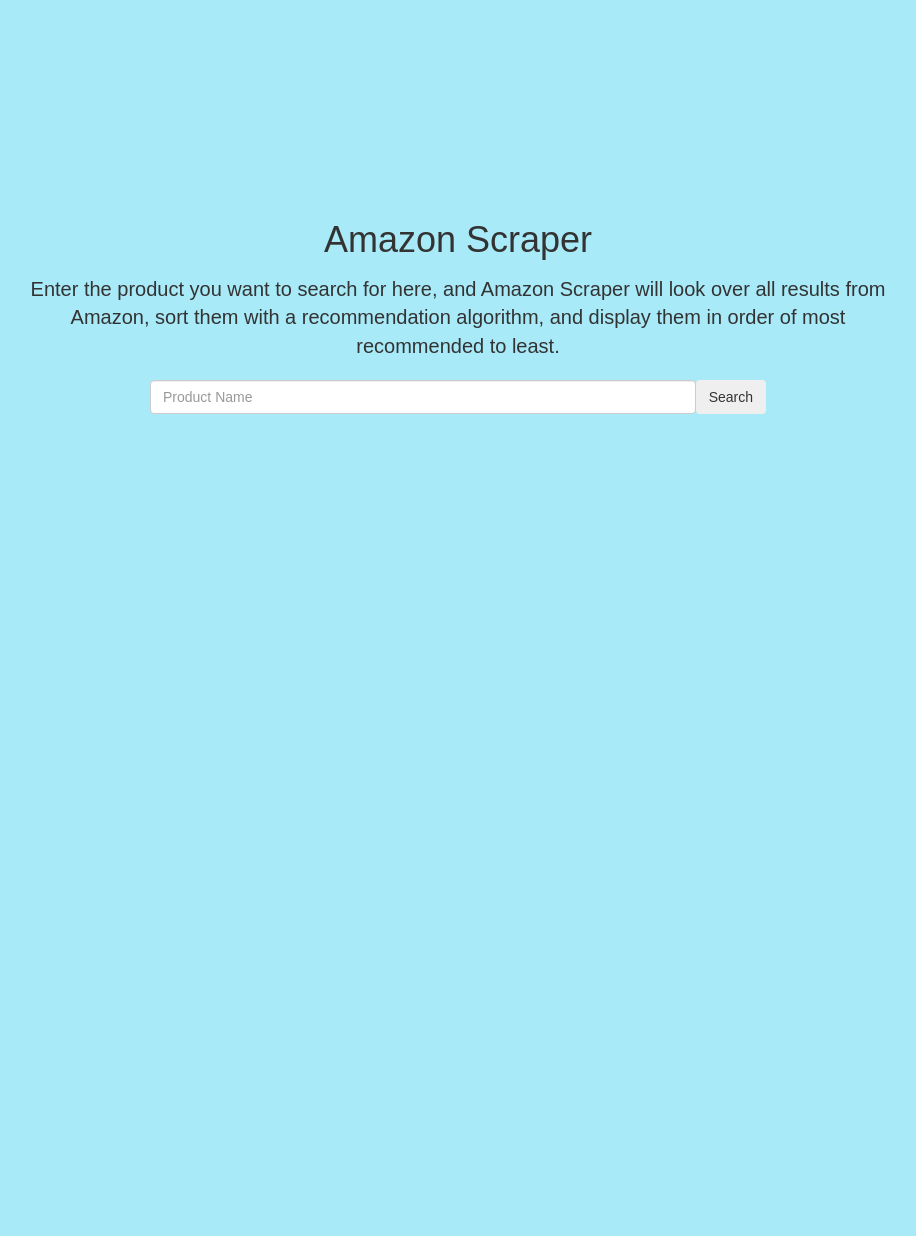
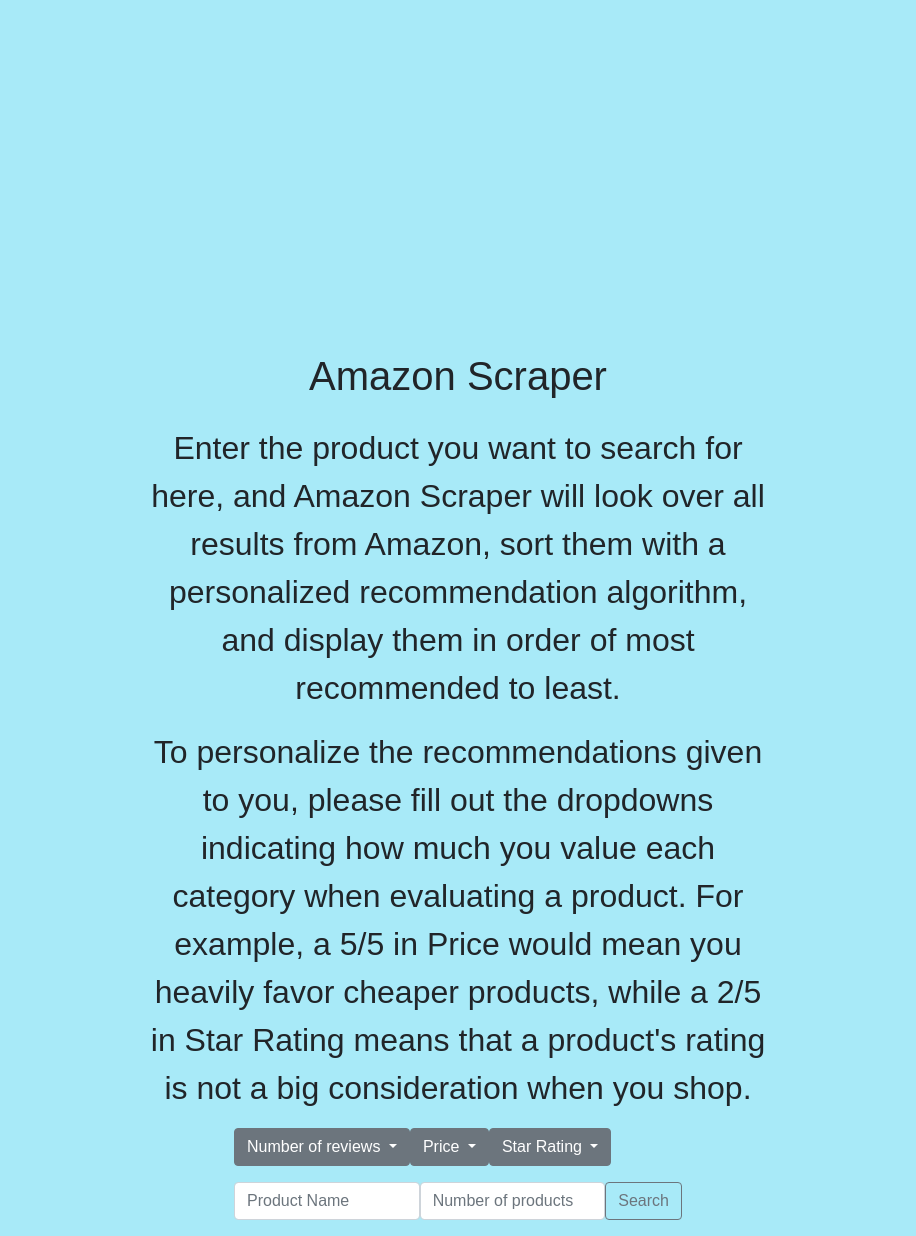
Before and after one commit to mlin55/AmazonScraper, a Flask app: page / in a window 1280 px wide. Shown: the whole page, without its empty margins (182-1098 px from the left). Before the commit the page ends 414 px from the top, so only its background shows below. Run offline with Flask 2, Linux system fonts and the light colour scheme.

Commit message:
Add option to choose number of products to search for and parameters to customize recommendation algorithm

```diff
--- a/app.py
+++ b/app.py
@@ -1,6 +1,5 @@
 from flask import Flask, render_template, url_for, request, redirect
 from scraper.scraper import scrapeForProduct, analyzeProductData
-from PIL import Image, ImageDraw
 
 app = Flask(__name__)
 
@@ -8,14 +7,15 @@
 def index():
   products = []
   if request.method == 'POST':
-    try:
-      redirect('/loading')
-      product_name = request.form['productInput']
-      products = scrapeForProduct(product_name, 1)
-      analyzeProductData(products)
-      return render_template('index.html', products=products, productName=product_name)
-    except:
-      return 'There was an issue scraping the data for this product from Amazon'
+    # try:
+    product_name = request.form['productName']
+    num_products = int(request.form['numProducts'])
+    print(request.form['priceDropdown'])
+    products = scrapeForProduct(product_name, num_products)
+    analyzeProductData(products)
+    return render_template('index.html', products=products, productName=product_name, numProducts=num_products)
+    # except:
+    #   return 'There was an issue scraping the data for this product from Amazon'
   else:
     return render_template('index.html', products=products)
 
--- a/scraper/analysis.py
+++ b/scraper/analysis.py
@@ -48,7 +48,7 @@
   # print(f"Link: {highestSR.link}\n")
 
 # Assigns each product in the list a value based on the number of reviews, price, and star rating, then returns them in sorted decreasing order
-def assignRecommendationScores(products):
+def assignRecommendationScores(products, reviewWeight, priceWeight, starWeight):
   N = len(products)
   # find average for numReviews, price, and starRating
   avgNumReviews, avgPrice, avgStarRating = 0, 0, 0
@@ -64,7 +64,7 @@
   avgPrice /= N
   avgStarRating /= N
 
-  # score = variance(numReviews) * 0.4 + variance(price) * 0.4 + variance(starRating) * 0.2 idk im not a statistician
+  # score = variance(numReviews) * reviewWeight + variance(price) * priceWeight + variance(starRating) * starWeight idk im not a statistician
   for i in range(N):
     if not products[i].numReviews or not products[i].price or float(products[i].price) == 0 or not products[i].starRating:
       products[i].assignScore(float('-inf'))
@@ -74,7 +74,7 @@
     priceScore = -1 * (float(products[i].price) - avgPrice) / avgPrice
     starRatingScore = (float(products[i].starRating) - avgStarRating) / avgStarRating
 
-    products[i].assignScore(reviewScore * 0.4 + priceScore * 0.4 + starRatingScore * 0.2)
+    products[i].assignScore(reviewScore * reviewWeight + priceScore * priceWeight + starRatingScore * starWeight)
 
   products.sort(key = lambda product : product.score, reverse = True)
   return products
--- a/scraper/scrape.py
+++ b/scraper/scrape.py
@@ -6,7 +6,7 @@
 from scraper.product import Product
 from scraper.nav import findProperty, elementExists
 
-def scrape(productName, maxPageCount):
+def scrape(productName, numProducts):
   chrome_options = Options()
   chrome_options.binary_location = "/Applications/Google Chrome Beta.app/Contents/MacOS/Google Chrome Beta"
   s = Service('/usr/local/bin/chromedriver')
@@ -21,7 +21,7 @@
   productArr = []
   nextPage = 'placeholder'
   pageCount = 0
-  while pageCount < maxPageCount and nextPage:
+  while len(productArr) < numProducts and nextPage:
     # find next page button
     if elementExists(driver, "a[aria-label^='Go to next page']"):
       nextPage = findProperty(driver, "a[aria-label^='Go to next page']")
@@ -75,4 +75,4 @@
 
   driver.quit()
 
-  return productArr
+  return productArr[ : numProducts]
--- a/static/css/main.css
+++ b/static/css/main.css
@@ -1,6 +1,10 @@
 * {
   margin: 0;
   padding: 0;
+}
+
+html {
+  font-size: 16px;
 }
 
 body {
@@ -28,10 +32,22 @@
   align-items: center;
 }
 
+.dropdown-container {
+  display: flex;
+}
+
+#price-dropdown {
+  display: none;
+}
+
 .search-form {
   margin-top: 1rem;
   margin-bottom: 1rem;
   display: flex;
+}
+
+#loading-div {
+  display: none;
 }
 
 .product-name-text {
--- a/templates/base.html
+++ b/templates/base.html
@@ -5,16 +5,16 @@
   <meta charset="UTF-8">
   <meta http-equiv="X-UA-Compatible" content="IE=edge">
   <meta name="viewport" content="width=device-width, initial-scale=1.0">
-  <link rel="stylesheet" href="https://cdn.jsdelivr.net/npm/bootstrap@3.3.7/dist/css/bootstrap.min.css"
-    integrity="sha384-BVYiiSIFeK1dGmJRAkycuHAHRg32OmUcww7on3RYdg4Va+PmSTsz/K68vbdEjh4u" crossorigin="anonymous">
+  <link href="https://cdn.jsdelivr.net/npm/bootstrap@5.0.2/dist/css/bootstrap.min.css" rel="stylesheet"
+    integrity="sha384-EVSTQN3/azprG1Anm3QDgpJLIm9Nao0Yz1ztcQTwFspd3yD65VohhpuuCOmLASjC" crossorigin="anonymous">
   <link rel="stylesheet" href="{{ url_for('static', filename='css/main.css') }}">
   {% block head %}{% endblock %}
 </head>
 
 <body>
   {% block body %}{% endblock %}
-  <script src="https://cdn.jsdelivr.net/npm/bootstrap@3.3.7/dist/js/bootstrap.min.js"
-    integrity="sha384-Tc5IQib027qvyjSMfHjOMaLkfuWVxZxUPnCJA7l2mCWNIpG9mGCD8wGNIcPD7Txa"
+  <script src="https://cdn.jsdelivr.net/npm/bootstrap@5.0.2/dist/js/bootstrap.bundle.min.js"
+    integrity="sha384-MrcW6ZMFYlzcLA8Nl+NtUVF0sA7MsXsP1UyJoMp4YLEuNSfAP+JcXn/tWtIaxVXM"
     crossorigin="anonymous"></script>
 </body>
 
--- a/templates/index.html
+++ b/templates/index.html
@@ -9,17 +9,74 @@
   <h1 class="title">Amazon Scraper</h1>
   <p class="description-text">Enter the product you want to search for here, and Amazon
     Scraper will look over all
-    results from Amazon, sort them with a recommendation algorithm, and display them in order of most recommended to
+    results from Amazon, sort them with a personalized recommendation algorithm, and display them in order of most
+    recommended to
     least.</p>
+  <p class="description-text">To personalize the recommendations given to you, please fill out the dropdowns indicating
+    how much you value each category when evaluating a product. For example, a 5/5 in Price would mean you heavily favor
+    cheaper products, while a 2/5 in Star Rating means that a product's rating is not a big consideration when you shop.
+  </p>
   <form actions="/" method="POST" style="width: 70%">
+    <div class="dropdown-container">
+      <div class="dropdown">
+        <button class="btn btn-secondary dropdown-toggle" type="button" id="dropdownMenuButton"
+          data-bs-toggle="dropdown" aria-haspopup="true" aria-expanded="false" variant="secondary">
+          Number of reviews
+        </button>
+        <div class="dropdown-menu" aria-labelledby="dropdownMenuButton">
+          <a class="dropdown-item" href="#">1</a>
+          <a class="dropdown-item" href="#">2</a>
+          <a class="dropdown-item" href="#">3</a>
+          <a class="dropdown-item" href="#">4</a>
+          <a class="dropdown-item" href="#">5</a>
+        </div>
+      </div>
+      <div class="dropdown">
+        <button class="btn btn-secondary dropdown-toggle" type="button" id="dropdownMenuButton"
+          data-bs-toggle="dropdown" aria-haspopup="true" aria-expanded="false" variant="secondary">
+          Price
+        </button>
+        <input class="form-control" id="price-dropdown" name="priceDropdown" value="test">
+        <div class="dropdown-menu" aria-labelledby="dropdownMenuButton">
+          <a class="dropdown-item" href="#">1</a>
+          <a class="dropdown-item" href="#">2</a>
+          <a class="dropdown-item" href="#">3</a>
+          <a class="dropdown-item" href="#">4</a>
+          <a class="dropdown-item" href="#">5</a>
+        </div>
+      </div>
+      <div class="dropdown">
+        <button class="btn btn-secondary dropdown-toggle" type="button" id="dropdownMenuButton"
+          data-bs-toggle="dropdown" aria-haspopup="true" aria-expanded="false" variant="secondary">
+          Star Rating
+        </button>
+        <div class="dropdown-menu" aria-labelledby="dropdownMenuButton">
+          <a class="dropdown-item" href="#">1</a>
+          <a class="dropdown-item" href="#">2</a>
+          <a class="dropdown-item" href="#">3</a>
+          <a class="dropdown-item" href="#">4</a>
+          <a class="dropdown-item" href="#">5</a>
+        </div>
+      </div>
+    </div>
     <div class="search-form">
-      <input type="text" class="form-control" placeholder="Product Name" aria-label="Product Name"
-        aria-describedby="button-addon2" name="productInput">
-      <button class="btn btn-outline-secondary" type="submit" id="button-addon2">Search</button>
+      <input type="text" id="product-name-input" class="form-control" placeholder="Product Name"
+        aria-label="Product Name" aria-describedby="button-addon2" name="productName" required>
+      <input type="number" id="num-product-input" class="form-control" placeholder="Number of products to search"
+        aria-label="Number of products" aria-describedby="button-addon2" name="numProducts" required>
+      <button class="btn btn-outline-secondary" type="submit" id="button-addon2" onClick="show()">
+        Search
+      </button>
     </div>
   </form>
+  <div class="content" id="loading-div">
+    <h3 style="text-align: center">Your product is currently being searched for on Amazon! This can take up to 30
+      seconds, so please be patient.
+    </h3>
+    <img src="{{ url_for('static', filename='loadinggif.gif') }}" />
+  </div>
   {% if products|length > 0 %}
-  <p class="product-name-text"><strong>Search results for: {{productName}}</strong></p>
+  <p class="product-name-text"><strong>Top {{numProducts}} results for: {{productName}}</strong></p>
   <table class="table table-bordered" id="product-display-table">
     <tr>
       <th scope="col">#</th>
@@ -47,5 +104,12 @@
     {% endfor %}
   </table>
   {% endif %}
+  <script>
+    function show() {
+      if (document.getElementById('product-name-input').value.length > 0 && document.getElementById('num-product-input').value.length > 0) {
+        document.getElementById('loading-div').style.display = "flex";
+      }
+    }
+  </script>
 </div>
 {% endblock %}
```
Also changed, not shown: scraper/scraper.py (+7 -7 lines).
